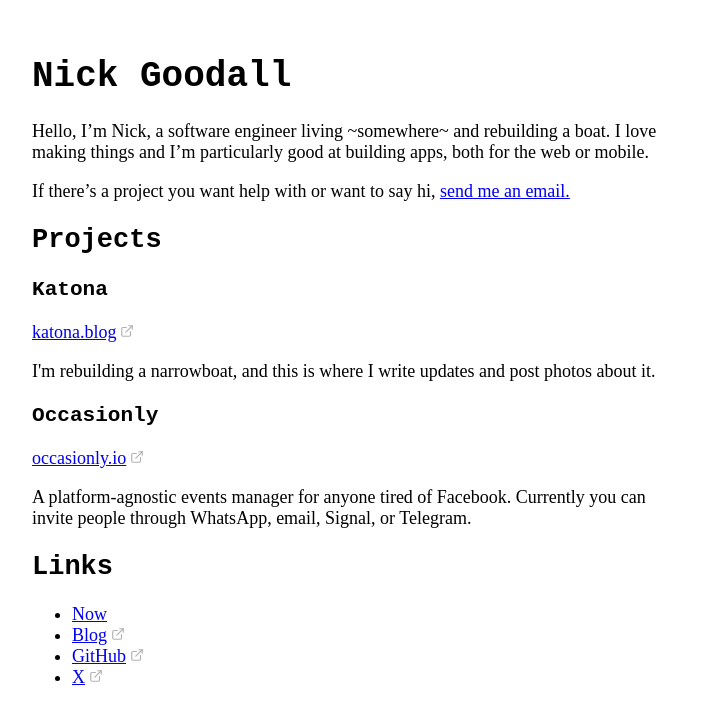
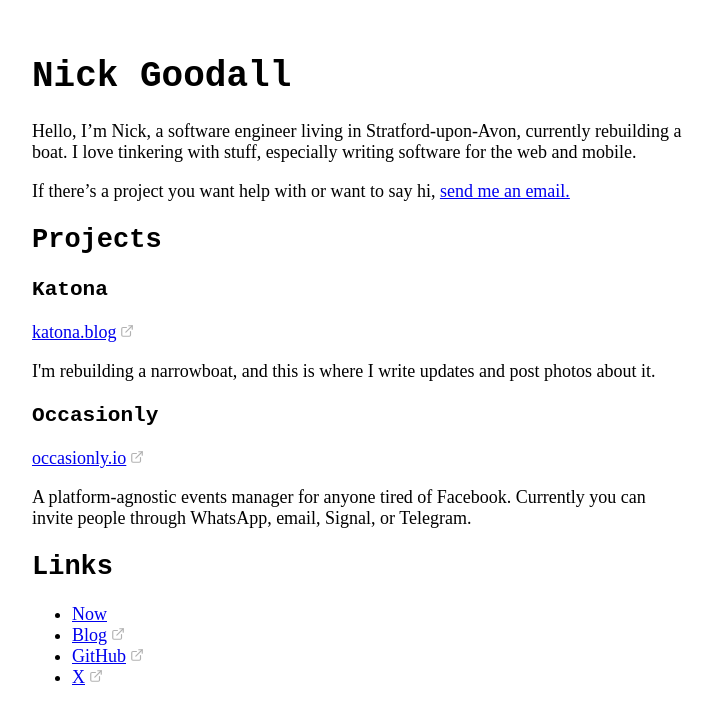
Before and after one commit to nbgoodall/nbgoodall.com, a plain HTML site: page index.html in a window 1280 px wide. Shown: the whole page, without its empty margins (283-995 px from the left). Drawn offline with Linux system fonts and the light colour scheme.

Commit message:
Update index.html

```diff
--- a/index.html
+++ b/index.html
@@ -16,14 +16,11 @@
     <h1>Nick Goodall</h1>
 
     <p>
-      Hello, I’m Nick, a software engineer living ~somewhere~ and rebuilding a
-      boat. I love making things and I’m particularly good at building apps,
-      both for the web or mobile.
+      Hello, I’m Nick, a software engineer living in Stratford-upon-Avon, currently rebuilding a boat. I love tinkering with stuff, especially writing software for the web and mobile.
     </p>
 
     <p>
-      If there’s a project you want help with or want to say hi,
-      <a href="mailto:nickg@hey.com">send me an email.</a>
+      If there’s a project you want help with or want to say hi, <a href="mailto:nickg@hey.com">send me an email.</a>
     </p>
 
     <h2>Projects</h2>
@@ -33,8 +30,7 @@
     <p><a href="https://katona.blog" target="_blank">katona.blog</a></p>
 
     <p>
-      I'm rebuilding a narrowboat, and this is where I write updates and post
-      photos about it.
+      I'm rebuilding a narrowboat, and this is where I write updates and post photos about it.
     </p>
 
     <h3>Occasionly</h3>
@@ -42,8 +38,7 @@
     <p><a href="https://occasionly.io" target="_blank">occasionly.io</a></p>
 
     <p>
-      A platform-agnostic events manager for anyone tired of Facebook. Currently
-      you can invite people through WhatsApp, email, Signal, or Telegram.
+      A platform-agnostic events manager for anyone tired of Facebook. Currently you can invite people through WhatsApp, email, Signal, or Telegram.
     </p>
 
     <h2>Links</h2>
```
